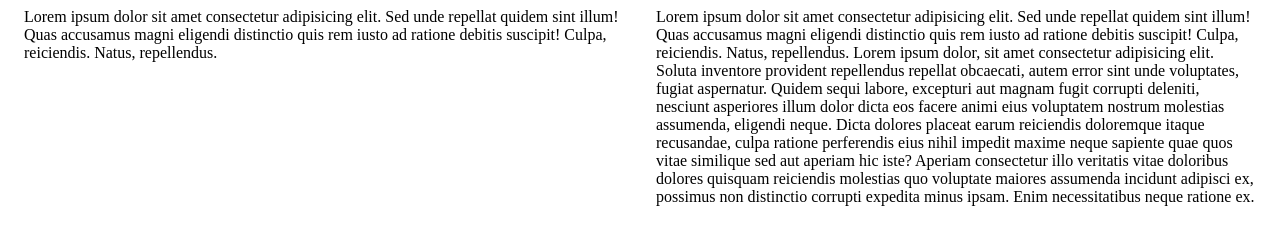
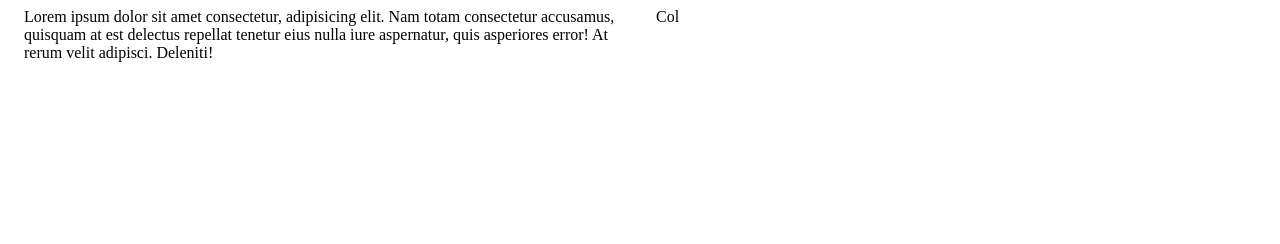
Before and after one commit to luizpaulo165/hamburguer, a website: page index.html in a window 1280 px wide. Drawn offline with Linux system fonts and the light colour scheme.

Commit message:
Readme.md

```diff
--- a/index.html
+++ b/index.html
@@ -9,11 +9,11 @@
 </head>
 <body>
     <div container-flex>
-        <div col md="8">
-            Lorem ipsum dolor sit amet consectetur adipisicing elit. Sed unde repellat quidem sint illum! Quas accusamus magni eligendi distinctio quis rem iusto ad ratione debitis suscipit! Culpa, reiciendis. Natus, repellendus.
+        <div col>
+            Lorem ipsum dolor sit amet consectetur, adipisicing elit. Nam totam consectetur accusamus, quisquam at est delectus repellat tenetur eius nulla iure aspernatur, quis asperiores error! At rerum velit adipisci. Deleniti!
         </div>
-        <div col md="4">
-            Lorem ipsum dolor sit amet consectetur adipisicing elit. Sed unde repellat quidem sint illum! Quas accusamus magni eligendi distinctio quis rem iusto ad ratione debitis suscipit! Culpa, reiciendis. Natus, repellendus. Lorem ipsum dolor, sit amet consectetur adipisicing elit. Soluta inventore provident repellendus repellat obcaecati, autem error sint unde voluptates, fugiat aspernatur. Quidem sequi labore, excepturi aut magnam fugit corrupti deleniti, nesciunt asperiores illum dolor dicta eos facere animi eius voluptatem nostrum molestias assumenda, eligendi neque. Dicta dolores placeat earum reiciendis doloremque itaque recusandae, culpa ratione perferendis eius nihil impedit maxime neque sapiente quae quos vitae similique sed aut aperiam hic iste? Aperiam consectetur illo veritatis vitae doloribus dolores quisquam reiciendis molestias quo voluptate maiores assumenda incidunt adipisci ex, possimus non distinctio corrupti expedita minus ipsam. Enim necessitatibus neque ratione ex.
+        <div col>
+            Col
         </div>
     </div>
 </body>
```
Also changed, not shown: Readme.md (added).
